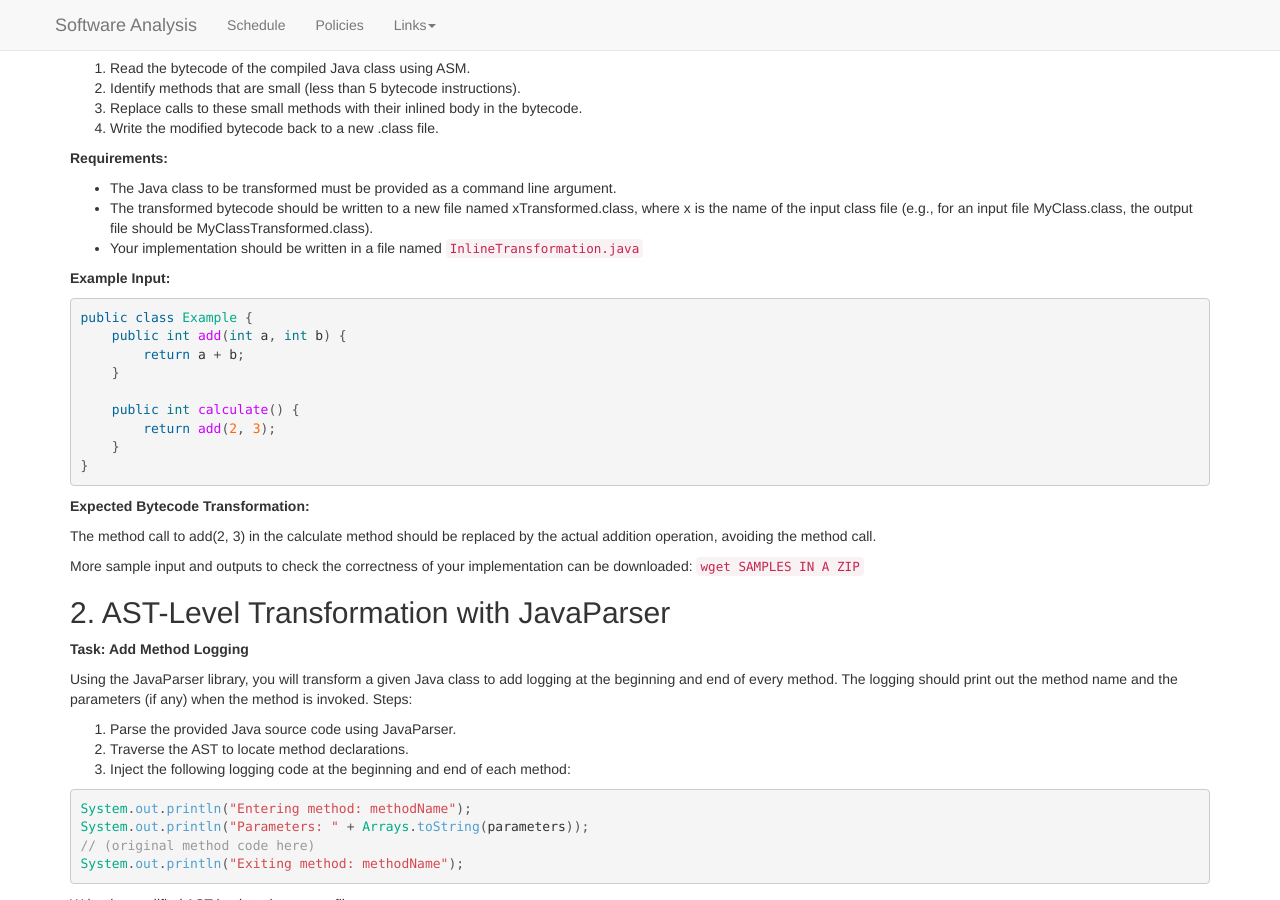
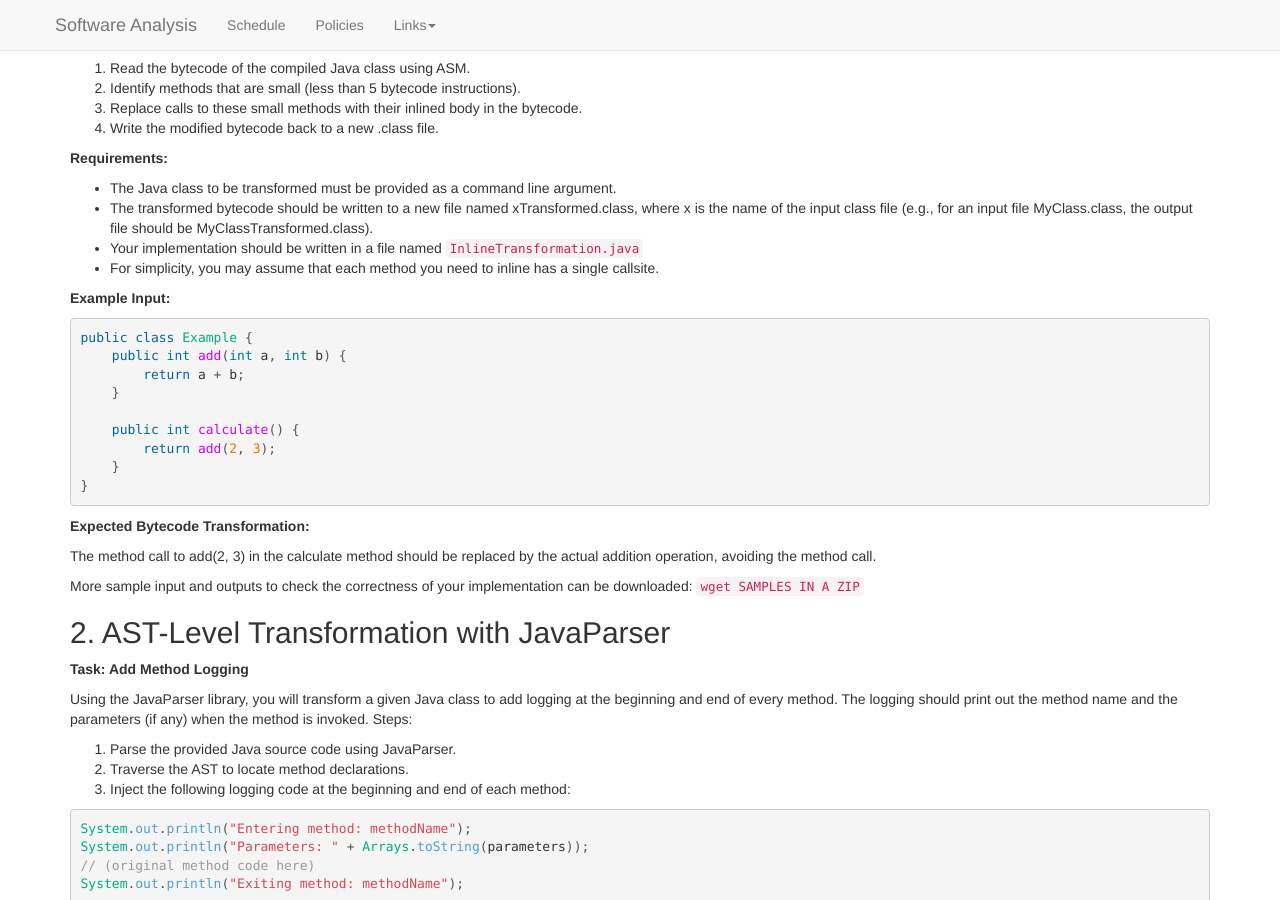
Before and after one commit to bmc-cs-software-analysis/383, a Jekyll site: the page built from hws/HW01.md, in a window 1280 px wide and 900 px high, scrolled down 1679 px. Built offline with Jekyll 4.4.1, drawn with Linux system fonts in a browser that asks for light colours; nearby versions of some CDN libraries.

Commit message:
Update HW01.md

````diff
--- a/hws/HW01.md
+++ b/hws/HW01.md
@@ -148,6 +148,7 @@ Steps:
 * The Java class to be transformed must be provided as a command line argument.
 * The transformed bytecode should be written to a new file named xTransformed.class, where x is the name of the input class file (e.g., for an input file MyClass.class, the output file should be MyClassTransformed.class).
 * Your implementation should be written in a file named `InlineTransformation.java`
+* For simplicity, you may assume that each method you need to inline has a single callsite.
 
 **Example Input:**
 ```java
````
